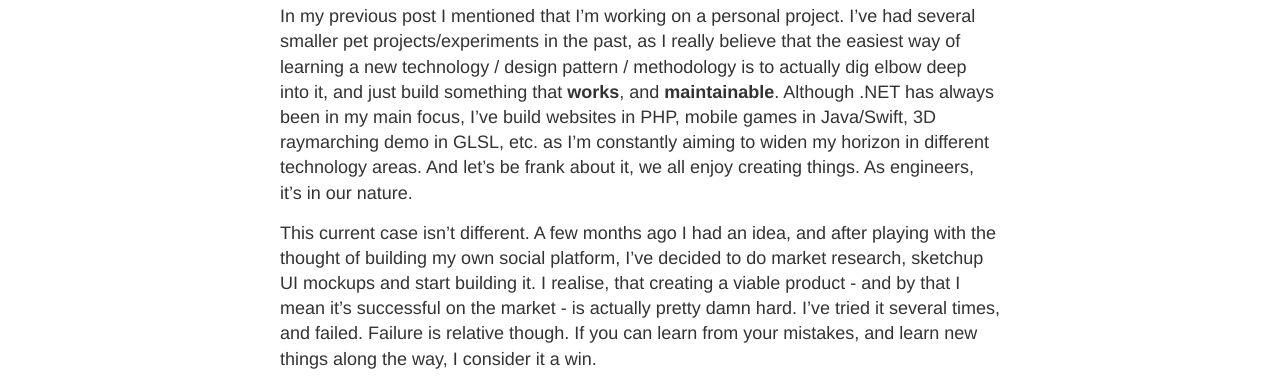
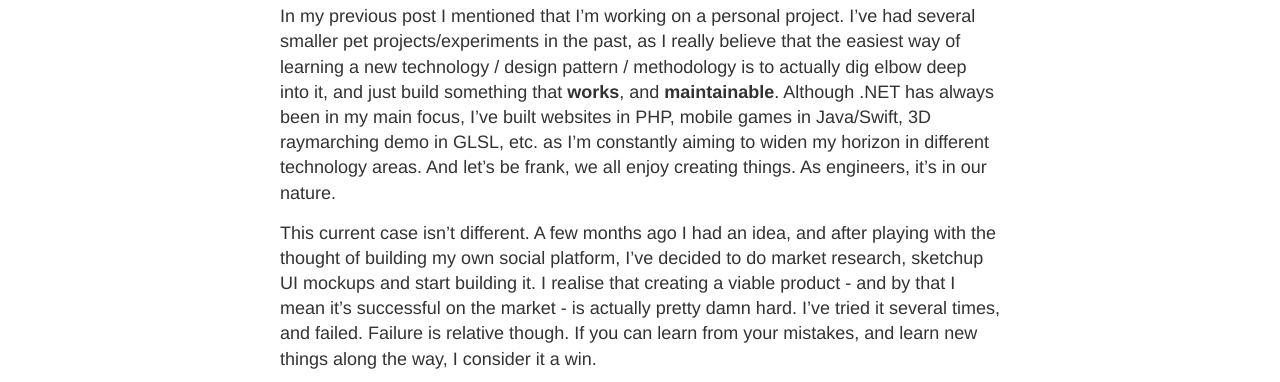
Before and after one commit to santatamas/blog, a Jekyll site: the page built from _posts/2017-09-20-Building-Blu-Part1.md, in a window 1280 px wide. Shown: the part 263-645 px from the top of the page. Built offline with Jekyll 4.4.1, drawn with Linux system fonts in a browser that asks for light colours; comment, search, counter and statistics services are not loaded.

Commit message:
more typos

```diff
--- a/_posts/2017-09-20-Building-Blu-Part1.md
+++ b/_posts/2017-09-20-Building-Blu-Part1.md
@@ -5,9 +5,9 @@ date:   2017-09-20 23:30:00 +0100
 categories: Blu programming architecture meta
 ---
 
-In my previous post I mentioned that I'm working on a personal project. I've had several smaller pet projects/experiments in the past, as I really believe that the easiest way of learning a new technology / design pattern / methodology is to actually dig elbow deep into it, and just build something that **works**, and **maintainable**. Although .NET has always been in my main focus, I've build websites in PHP, mobile games in Java/Swift, 3D raymarching demo in GLSL, etc. as I'm constantly aiming to widen my horizon in different technology areas. And let's be frank about it, we all enjoy creating things. As engineers, it's in our nature.
+In my previous post I mentioned that I'm working on a personal project. I've had several smaller pet projects/experiments in the past, as I really believe that the easiest way of learning a new technology / design pattern / methodology is to actually dig elbow deep into it, and just build something that **works**, and **maintainable**. Although .NET has always been in my main focus, I've built websites in PHP, mobile games in Java/Swift, 3D raymarching demo in GLSL, etc. as I'm constantly aiming to widen my horizon in different technology areas. And let's be frank, we all enjoy creating things. As engineers, it's in our nature.
 
-This current case isn't different. A few months ago I had an idea, and after playing with the thought of building my own social platform, I've decided to do market research, sketchup UI mockups and start building it. I realise, that creating a viable product - and by that I mean it's successful on the market -  is actually pretty damn hard. I've tried it several times, and failed. Failure is relative though. If you can learn from your mistakes, and learn new things along the way, I consider it a win.
+This current case isn't different. A few months ago I had an idea, and after playing with the thought of building my own social platform, I've decided to do market research, sketchup UI mockups and start building it. I realise that creating a viable product - and by that I mean it's successful on the market -  is actually pretty damn hard. I've tried it several times, and failed. Failure is relative though. If you can learn from your mistakes, and learn new things along the way, I consider it a win.
 
 I started with this mindset, and I think that once it's finished, I'll know a whole lot more about writing and putting a scalable social platform into production. Will it ever see the light? I certainly hope so :)
 
```
